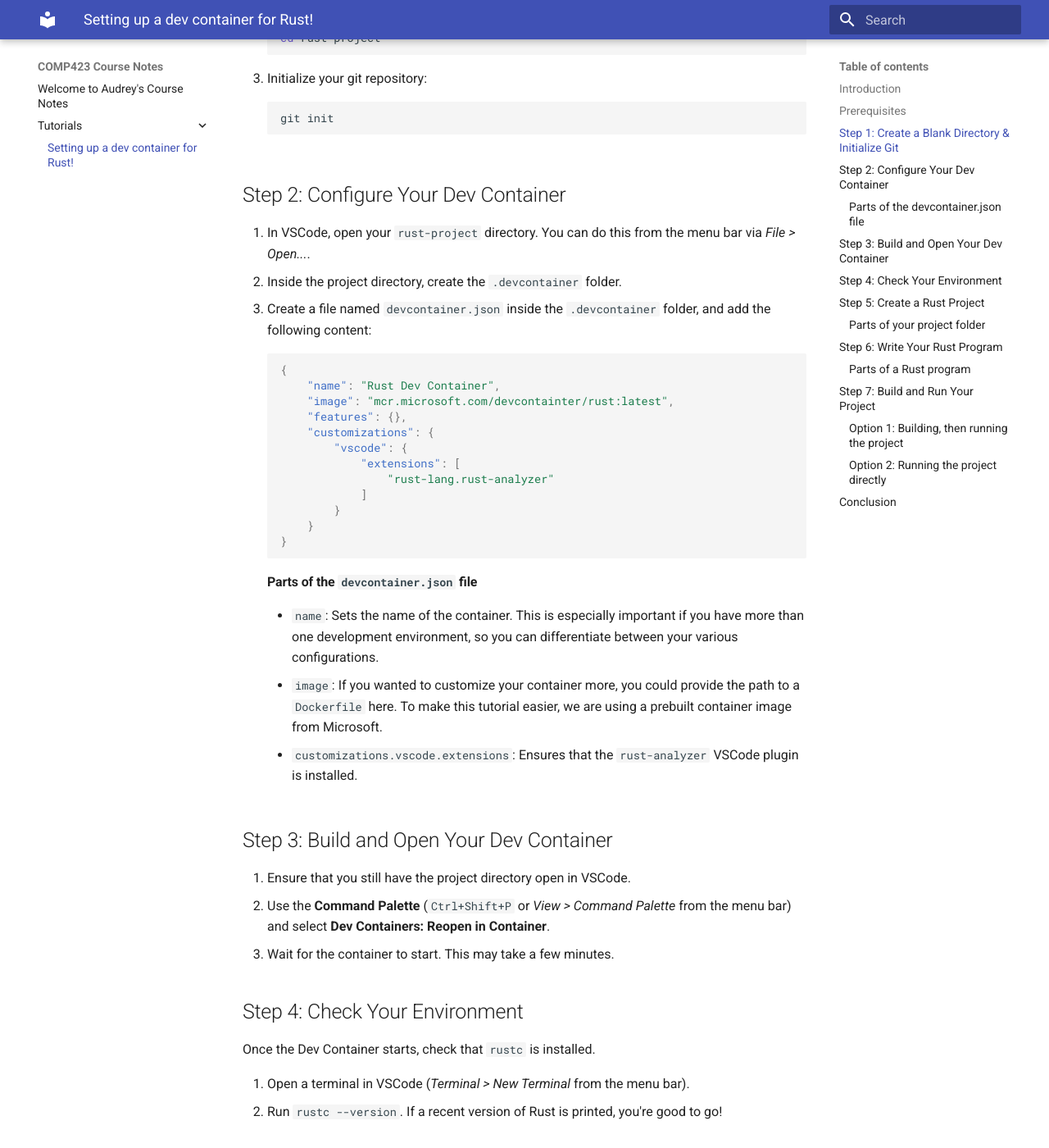
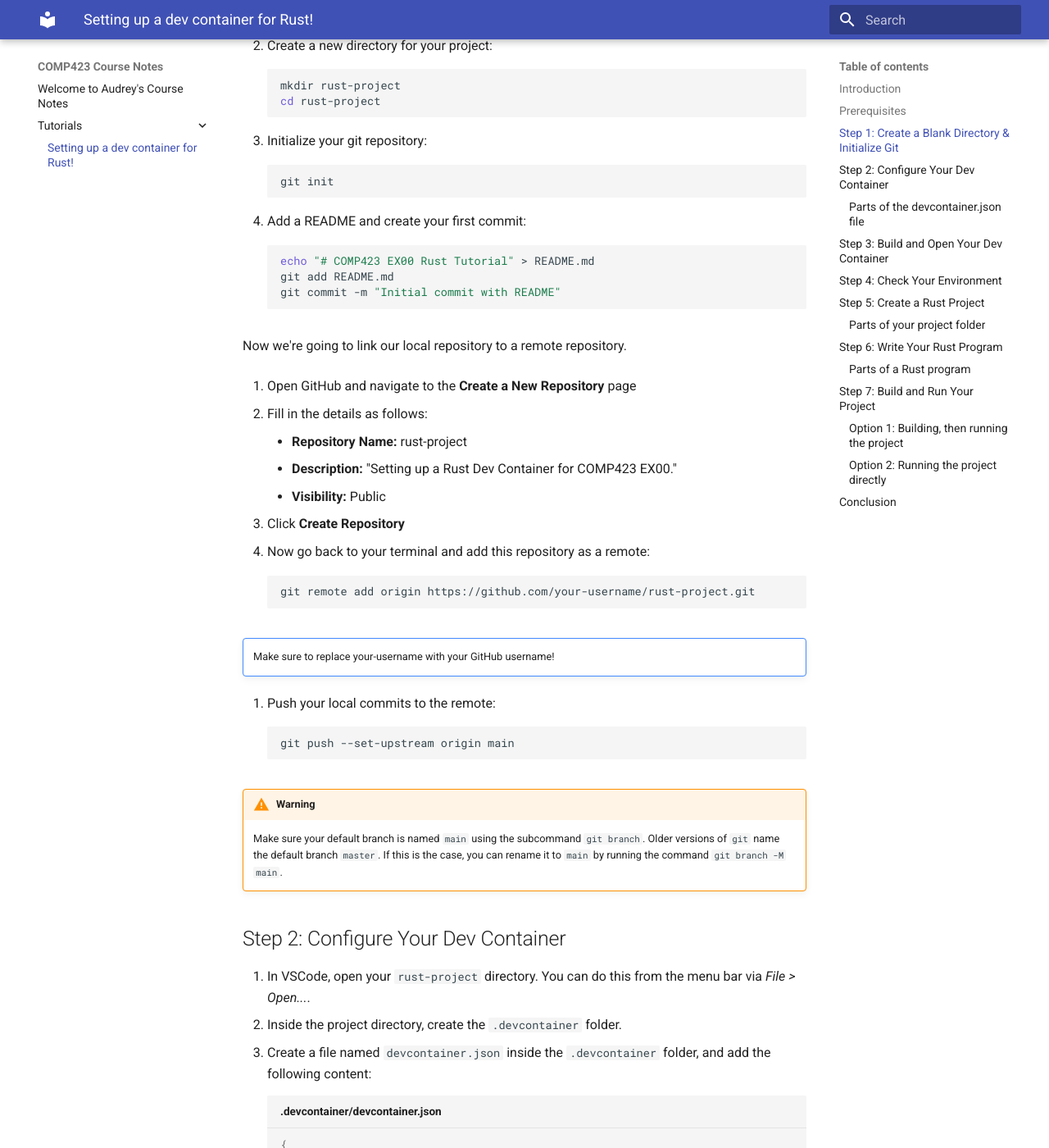
Before and after one commit to asalmon1/comp423-course-notes, an MkDocs documentation site: the page built from docs/tutorials/rust-setup.md, in a window 1280 px wide and 1400 px high, scrolled down 987 px. Shown: the whole window at 82% size. Built offline with MkDocs 1.6.1 and Material for MkDocs 9.7.7, drawn with Linux system fonts in a browser that asks for light colours; some of the changed text lies outside the part shown.

Commit message:
edits on rust tutorial

````diff
--- a/docs/tutorials/rust-setup.md
+++ b/docs/tutorials/rust-setup.md
@@ -7,7 +7,7 @@
 
 In the following tutorial, you'll learn how to set up a simple project from scratch in the Rust programming language. You don't need to know anything about Rust to complete this tutorial - in fact, you don't even need it installed on your host computer!
 
-Instead, we will be using a development environment (Dev Container). Dev Containers make it easy to set up an environment, even when you're using a new programming language.
+Instead, we will be using a development environment (Dev Container) running Rust. Dev Containers create a stable development environment, especially when you're using a new programming language, by making sure all collaborators have the same language version and extensions installed. This solves many industry issues, which is why it is so valuable that you are learning to set one up today!
 
 ## Prerequisites
 
@@ -32,16 +32,48 @@
     ```bash
     git init
     ```
+4. Add a README and create your first commit:
+    ``` bash
+    echo "# COMP423 EX00 Rust Tutorial" > README.md
+    git add README.md
+    git commit -m "Initial commit with README"
+    ```
+
+Now we're going to link our local repository to a remote repository.
+
+1. Open GitHub and navigate to the **Create a New Repository** page
+
+2. Fill in the details as follows:
+    - **Repository Name:** rust-project
+    - **Description:** "Setting up a Rust Dev Container for COMP423 EX00."
+    - **Visibility:** Public
+
+3. Click **Create Repository**
+
+4. Now go back to your terminal and add this repository as a remote:
+``` bash
+git remote add origin https://github.com/your-username/rust-project.git
+```
+!!! note ""
+    Make sure to replace your-username with your GitHub username!
+
+5. Push your local commits to the remote:
+``` bash
+git push --set-upstream origin main
+```
+
+!!! warning
+    Make sure your default branch is named `main` using the subcommand `git branch`. Older versions of `git` name the default branch `master`. If this is the case, you can rename it to `main` by running the command `git branch -M main`.
 
 ## Step 2: Configure Your Dev Container
 
 1. In VSCode, open your `rust-project` directory. You can do this from the menu bar via *File > Open...*.
 2. Inside the project directory, create the `.devcontainer` folder.
 3. Create a file named `devcontainer.json` inside the `.devcontainer` folder, and add the following content:
-    ```json
+    ```json title=".devcontainer/devcontainer.json"
     {
         "name": "Rust Dev Container",
-        "image": "mcr.microsoft.com/devcontainter/rust:latest",
+        "image": "mcr.microsoft.com/devcontainers/rust:latest",
         "features": {},
         "customizations": {
             "vscode": {
@@ -56,8 +88,8 @@
     #### Parts of the `devcontainer.json` file
 
     * `name`: Sets the name of the container. This is especially important if you have more than one development environment, so you can differentiate between your various configurations.
-    * `image`: If you wanted to customize your container more, you could provide the path to a `Dockerfile` here. To make this tutorial easier, we are using a prebuilt container image from Microsoft.
-    * `customizations.vscode.extensions`: Ensures that the `rust-analyzer` VSCode plugin is installed.
+    * `image`: If you wanted to customize your container more, you could provide the path to a `Dockerfile` here. To make this tutorial easier, we are using a prebuilt container image from Microsoft that provides us with the latest version of Rust.
+    * `customizations.vscode.extensions`: Ensures that the `rust-analyzer` VSCode plugin is installed. Adding extensions here makes sure that other developers on your project have them installed in their dev containers automatically.
 
 ## Step 3: Build and Open Your Dev Container
 
@@ -72,6 +104,9 @@
 1. Open a terminal in VSCode (*Terminal > New Terminal* from the menu bar).
 2. Run `rustc --version`. If a recent version of Rust is printed, you're good to go!
 
+!!! note "Version"
+    As of 1/26/2025, the latest version should be 1.83.0
+
 ## Step 5: Create a Rust Project
 
 1. Create a new Rust project:
@@ -103,7 +138,7 @@
 ## Step 6: Write Your Rust Program
 
 Open `src/main.rs` and replace its contents with:
-    ```rust
+    ```rust title="src/main.rs"
     fn main() {
         println!("Hello COMP423");
     }
@@ -150,3 +185,5 @@
 ## Conclusion
 
 Congratulations! You've successfully set up your development environment, built a Rust project, and ran your program.
+
+Referenced [MkDocs Tutorial](https://comp423-25s.github.io/resources/MkDocs/tutorial/) by Kris Jordan
````
Also changed, not shown: other parts of docs/tutorials/rust-setup.md (+1 -1 lines).
